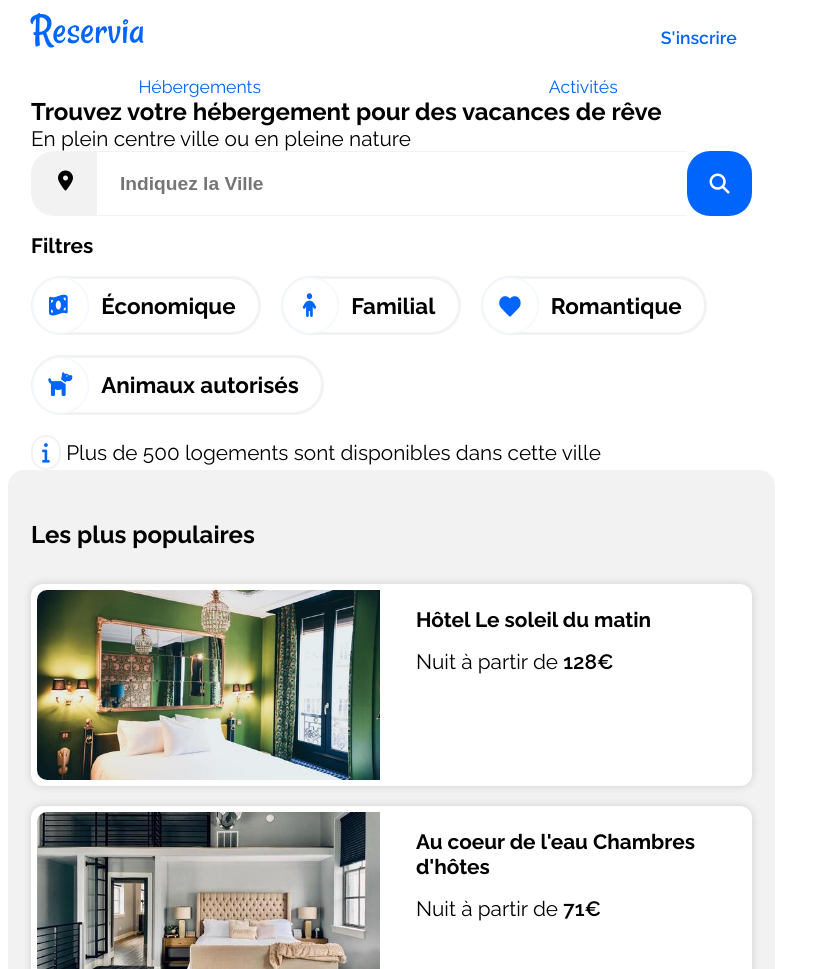
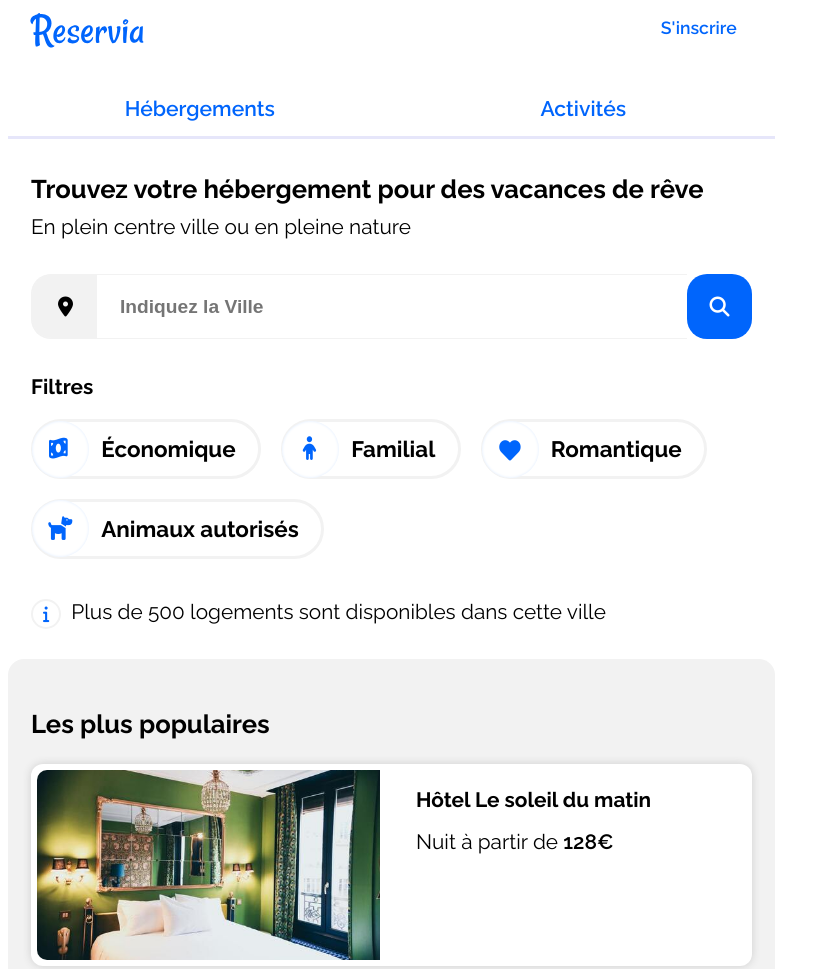
Before and after one commit to JeyDot-dev/JohanJorge_2_31102020, a plain HTML site: page index.html in a window 1280 px wide. Shown: the top 969 px of the page, without its empty margins (0-830 px from the left). Drawn offline with Linux system fonts and the light colour scheme.

Commit message:
Correction des marges

```diff
--- a/index.html
+++ b/index.html
@@ -135,9 +135,8 @@
                 </article>
 
                 <article id="article2">
-                    <h1>Activités à Marseille</h1>
-
                     <section id="activites">
+                        <h1>Activités à Marseille</h1>
                         <div class="CellLong">
                             <a href="#">
                                 <img src="images/activites/vieuxPort.jpg" alt="Vieux port">
--- a/style.css
+++ b/style.css
@@ -9,7 +9,7 @@ p{
 }
 h1{
     font-weight: 700;
-    font-size: 1.5em;
+    font-size: 1.6em;
 }
 h2{
     font-weight: 700;
@@ -53,11 +53,12 @@ header nav a{
 #sInscrire{
     position: absolute;
     right: 5%;
-    top: -30px;
+    top: -60px;
     text-align: right;
 }
 /* >Header Nav */
 header nav{
+    margin: 20px 0 35px 0;
     width: 100%;
     display: flex;
     position: relative;
@@ -68,10 +69,13 @@ header nav ul{
     display: flex;
 }
 header nav li{
+    border-bottom: lavender 3px solid;
+    padding-bottom: 15px;
+    font-size: 1.2em;
+    font-weight: 600;
     width: 50%;
     text-align: center;
 }
-
 /* Nav recherche */
 nav[id ="blocRecherche"]{
     width: 100%;
@@ -80,16 +84,21 @@ nav[id ="blocRecherche"] h1, p{
     margin: 0 auto;
     width: 94%;
 }
+nav[id ="blocRecherche"] h1{
+    margin-bottom: 10px;
+}
+nav[id ="blocRecherche"] p{
+    margin-bottom: 35px;
+}
 /* >Champ de recherche et bouton */
 input, button{
     border: none;
 }
 /* >Barre de recherche */
 #recherche{
-    margin-top: 1.2em;
     height: 65px;
     width: 94%;
-    margin: auto;
+    margin: 0 auto;
     display: flex;
 }
 /* >>Champ de saisie */
@@ -115,14 +124,14 @@ input, button{
     border-top: 1px solid #F2F2F2;
     border-bottom: 1px solid #F2F2F2;
     border-left: 1px solid #F2F2F2;
-    border-radius: 23px 0 0 23px;
+    border-radius: 20px 0 0 20px;
     background-color: #F2F2F2;
     position: relative;
 }
 .fa-map-marker-alt{
     position: absolute;
     left: 40%;
-    top: 30%;
+    top: 35%;
 }
 /* >>Boutton recherche */
 #recherche span{
@@ -132,7 +141,7 @@ input, button{
     width: 65px;
     cursor: pointer;
     color: white;
-    border-radius: 23px;
+    border-radius: 20px;
     background-color: #0065FC;
 }
 #recherche button:focus{
@@ -146,12 +155,13 @@ input, button{
 }
 /* filtres */
 #filtres{
-    margin: auto;
+    margin: 0px auto 20px auto;
     width: 94%;
     display: flex;
     flex-wrap: wrap;
 }
 #filtres h2{
+    margin: 35px auto 20px auto;
     width: 100%;
 }
 /* >filtres individuels */
@@ -224,15 +234,16 @@ input[type="checkbox"]:focus{
 }
 /* Icône info */
 .fa-info{
+    float: left;
+    font-size: 0.8em;
     position: relative;
-    display: inline-block;
+    margin-right: 10px;
     color: #0065FC;
     border-radius: 1em;
     text-align: center;
-    padding:5px 9px ;
+    padding:5px 10px ;
     border: 2px #F2F2F2 solid;
     position: relative;
-    display: inline-block;
 }
 span[id="tooltip"]{
     opacity: 0;
@@ -260,7 +271,7 @@ article[id="article1"]{
 #hebergements{
     order: 2;
     width: 100%;
-    margin: 0 auto;
+    margin: 0 auto 40px auto;
     height: auto;
 }
 #hebergements h1{
@@ -271,7 +282,7 @@ article[id="article1"]{
 section[id="hebergements"] div{
     width:  calc(94% - 6px);
     padding: 6px;
-    margin: 22px auto;
+    margin: 20px auto;
     height: 275px;
     background-color: white;
     border-radius: 30px;
@@ -292,8 +303,9 @@ section[id="hebergements"] img{
 }
 /* >>> Afficher plus */
 #plus{
+    display: inline-block;
     font-weight: bolder;
-    margin-left: 3%;
+    margin: 20px 0 0 3%;
     font-size: 1.3em;
 }
 /* >section "les plus populaires" */
@@ -301,9 +313,7 @@ section[id="populaires"]{
     order: 1;
     padding-bottom: 50px;
     width: 100%;
-    height: 760px;
-    display: flex;
-    flex-direction: column;
+    height: auto;
     background-color: #F2F2F2;
     border-radius: 1em;
 }
@@ -318,7 +328,7 @@ section[id="populaires"] div h2, section[id="populaires"] div p{
 }
 section[id="populaires"] div{
     padding: 6px 0 6px 6px;
-    margin: 10px auto;
+    margin: 12px auto;
     background-color: white;
     height: 190px;
     width: calc(94% - 6px);
@@ -337,6 +347,7 @@ section[id="populaires"] div img{
 /* article 2 */
 article[id="article2"]{
     width: 100%;
+    margin-bottom: 65px;
 }
 /* >Section activités */
 section[id="activites"]{
@@ -344,19 +355,15 @@ section[id="activites"]{
     margin: 0 auto;
     margin-top: 1.3em;
     height: auto;
-    display: flex;
-    flex-wrap: wrap;
-    align-items: stretch;
 }
 /* >>Cellules section activités */
 section[id="activites"] div{
-    margin: 15px 0;
+    margin: 35px 0;
     border-radius: 25px;
     width: 100%;
     height: 265px;
     box-shadow: 1px 2px 8px rgb(206, 206, 206);
 }
-/* >>text cellulle */
 section[id="activites"] h2{
     margin: 20px;
 }
@@ -414,7 +421,7 @@ img[src="images/activites/parcNationalDesCalanques.jpg"]{
 footer{
     margin-top: 20px;
     width: 100%;
-    height: 500px;
+    height: 450px;
     background-color: #F2F2F2;
     display: flex;
     flex-direction: column;
@@ -433,12 +440,14 @@ footer ul{
     margin: 0;
 }
 footer li{
+    font-weight: 500;
+    font-size: 1em;
+    margin-bottom: 15px;
     width: 100%;
 }
 footer a{
     color: black;
     text-decoration: none;
-    font-size: 0.8em;
 }
 footer li:hover{
     text-decoration: underline;
```
